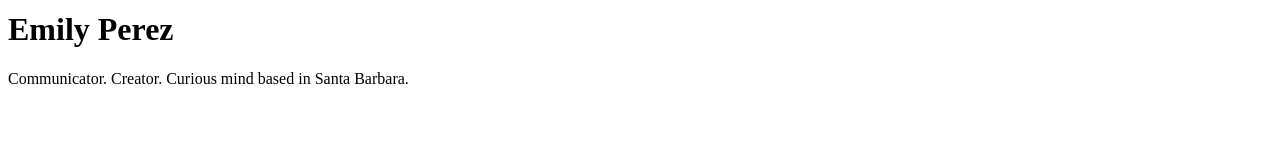
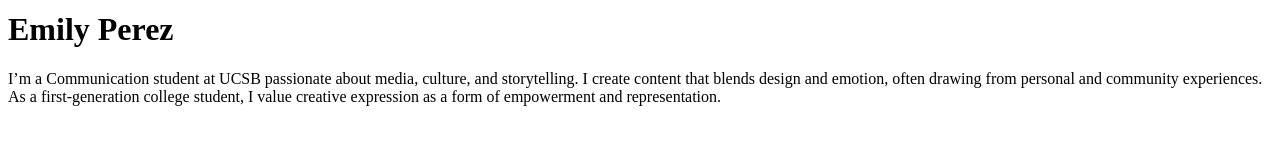
Before and after one commit to emilyperez3/emilyperez3.github.io, a plain HTML site: page index.html in a window 1280 px wide. Shown: the part 218-362 px from the top of the page. Drawn offline with Linux system fonts and the light colour scheme.

Commit message:
Update index.html

```diff
--- a/index.html
+++ b/index.html
@@ -2,6 +2,10 @@
   <body>
     <img src="your-photo.jpg" width="200" />
     <h1>Emily Perez</h1>
-    <p>Communicator. Creator. Curious mind based in Santa Barbara.</p>
+    <p>
+      I’m a Communication student at UCSB passionate about media, culture, and storytelling.
+      I create content that blends design and emotion, often drawing from personal and community experiences.
+      As a first-generation college student, I value creative expression as a form of empowerment and representation.
+    </p>
   </body>
 </html>
```
